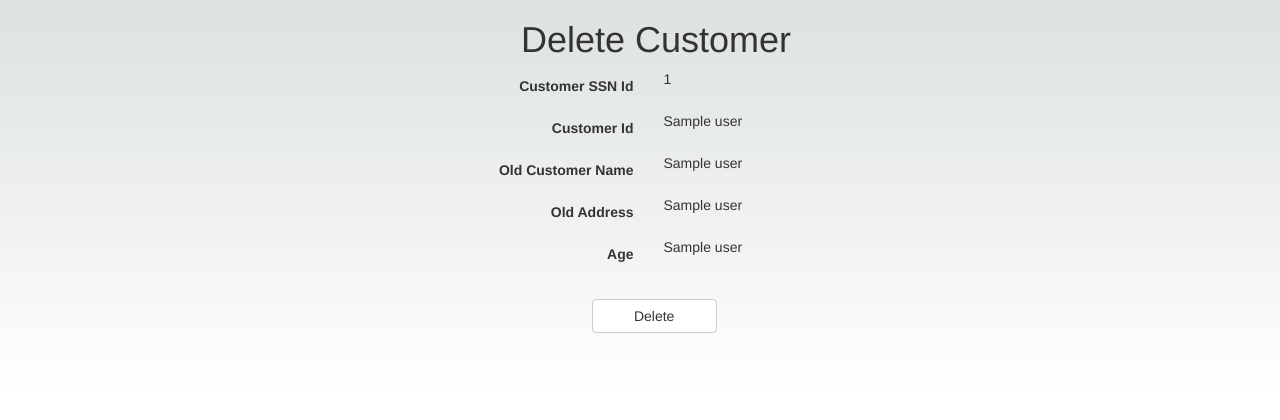
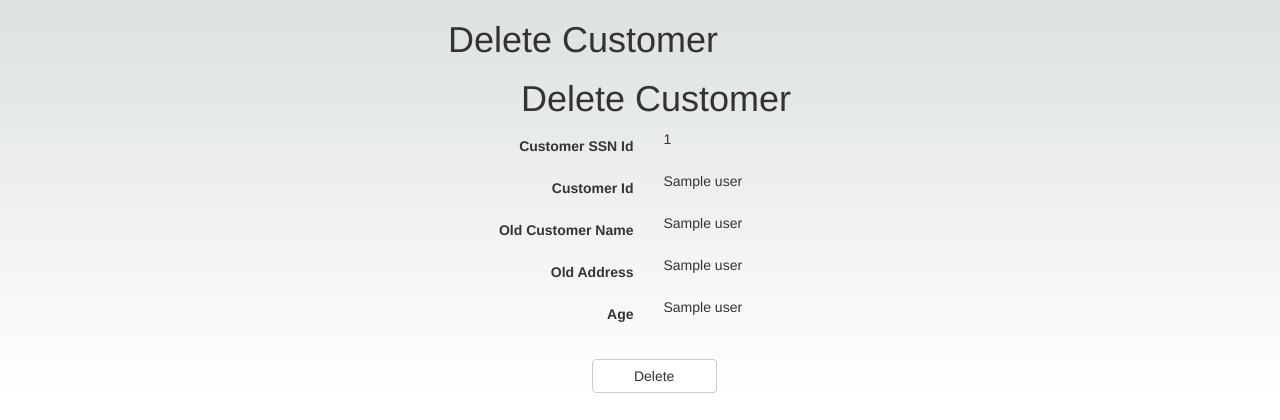
Before and after one commit to varshithrajbasa/RetailBanking, a Flask app: template templates/delete_customer.html in a window 1280 px wide. Shown: the part 90-510 px from the top of the page. Run offline with Flask 2, Linux system fonts and the light colour scheme; the template is opened without the code that fills it: most values are stand-ins (such as "Sample title", 1, 10 or a date in 2020); some libraries are stand-ins or nearby versions.

Commit message:
added heading

```diff
--- a/templates/delete_customer.html
+++ b/templates/delete_customer.html
@@ -1,4 +1,5 @@
 {% extends "layout.html" %} {% block content %}
+<h1>Delete Customer</h1>
 <form action="/delete" method="post" class="form-horizontal">
     <h1 style="text-align: center;margin-right: 50%;">Delete Customer</h1>
     <div class="form-group form-inline">
```
